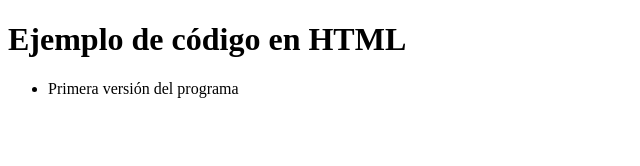
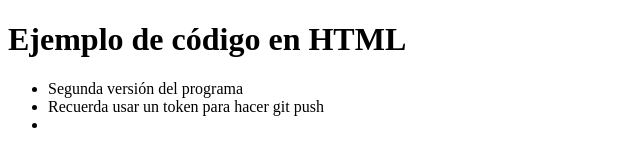
Before and after one commit to Jomaexp/Iniciacion-a-Git-con-Linux, a plain HTML site: page index.html in a window 1280 px wide. Shown: the whole page, without its empty margins (0-640 px from the left). Drawn offline with Linux system fonts and the light colour scheme.

Commit message:
segunda version

```diff
--- a/index.html
+++ b/index.html
@@ -9,7 +9,8 @@
 <body>
     <h1>Ejemplo de código en HTML</h1>
     <ul>
-        <li>Primera versión del programa</li>
+        <li>Segunda versión del programa</li>
+	<li>Recuerda usar un token para hacer git push<li>
     </ul>
 </body>
 </html>
```
